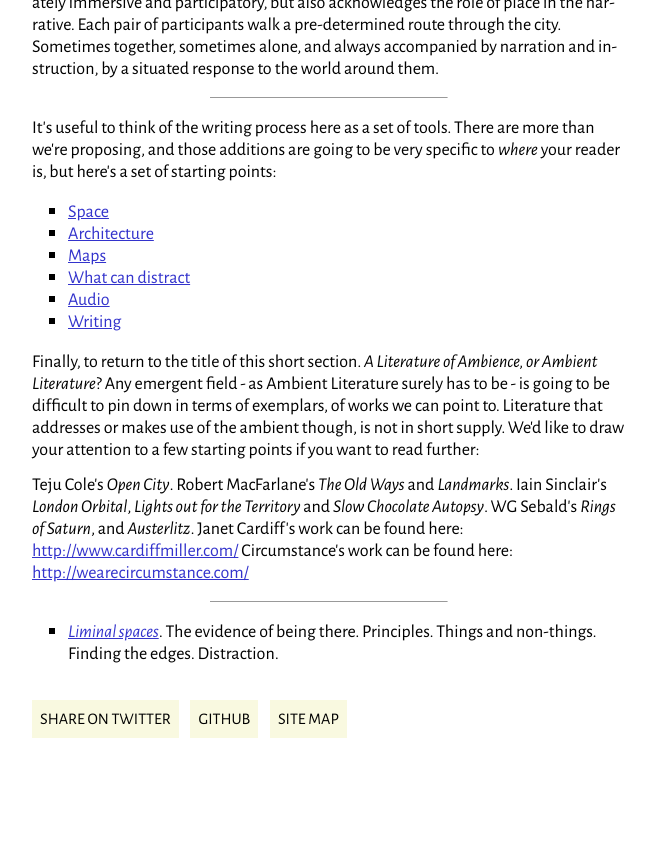
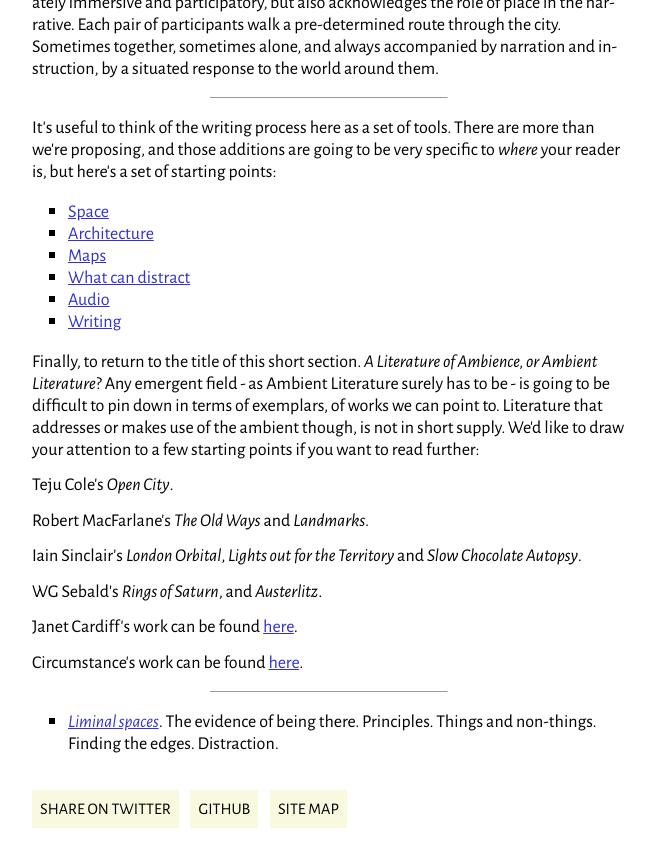
Before and after one commit to baldurbjarnason/this-is-not-a-book, a Jekyll site: the page built from Ambience.md, in a window 1280 px wide and 900 px high, scrolled down 1372 px. Shown: the top 867 px of the window, without its empty margins (311-966 px from the left). Built offline with Jekyll 4.4.1, drawn with Linux system fonts in a browser that asks for light colours; before the commit the page ends 2182 px from its top, so only the background shows below that; some of the changed lines change nothing that is shown.

Commit message:
Update Ambience.md

```diff
--- a/Ambience.md
+++ b/Ambience.md
@@ -93,12 +93,17 @@ or makes use of the ambient though, is not in short supply. We’d like to
 draw your attention to a few starting points if you want to read
 further:
 
-Teju Cole’s *Open City*. Robert MacFarlane’s *The Old Ways* and
-*Landmarks*. Iain Sinclair’s *London Orbital*, *Lights out for the
-Territory* and *Slow Chocolate Autopsy*. WG Sebald’s *Rings of Saturn*,
-and *Austerlitz*. Janet Cardiff’s work can be found here:
-<http://www.cardiffmiller.com/> Circumstance’s work can be found here:
-<http://wearecircumstance.com/>
+Teju Cole’s *Open City*.
+
+Robert MacFarlane’s *The Old Ways* and *Landmarks*.
+
+Iain Sinclair’s *London Orbital*, *Lights out for the Territory* and *Slow Chocolate Autopsy*.
+
+WG Sebald’s *Rings of Saturn*, and *Austerlitz*.
+
+Janet Cardiff’s work can be found [here](http://www.cardiffmiller.com/).
+
+Circumstance’s work can be found [here](http://wearecircumstance.com/).
 
 ***
 
```
